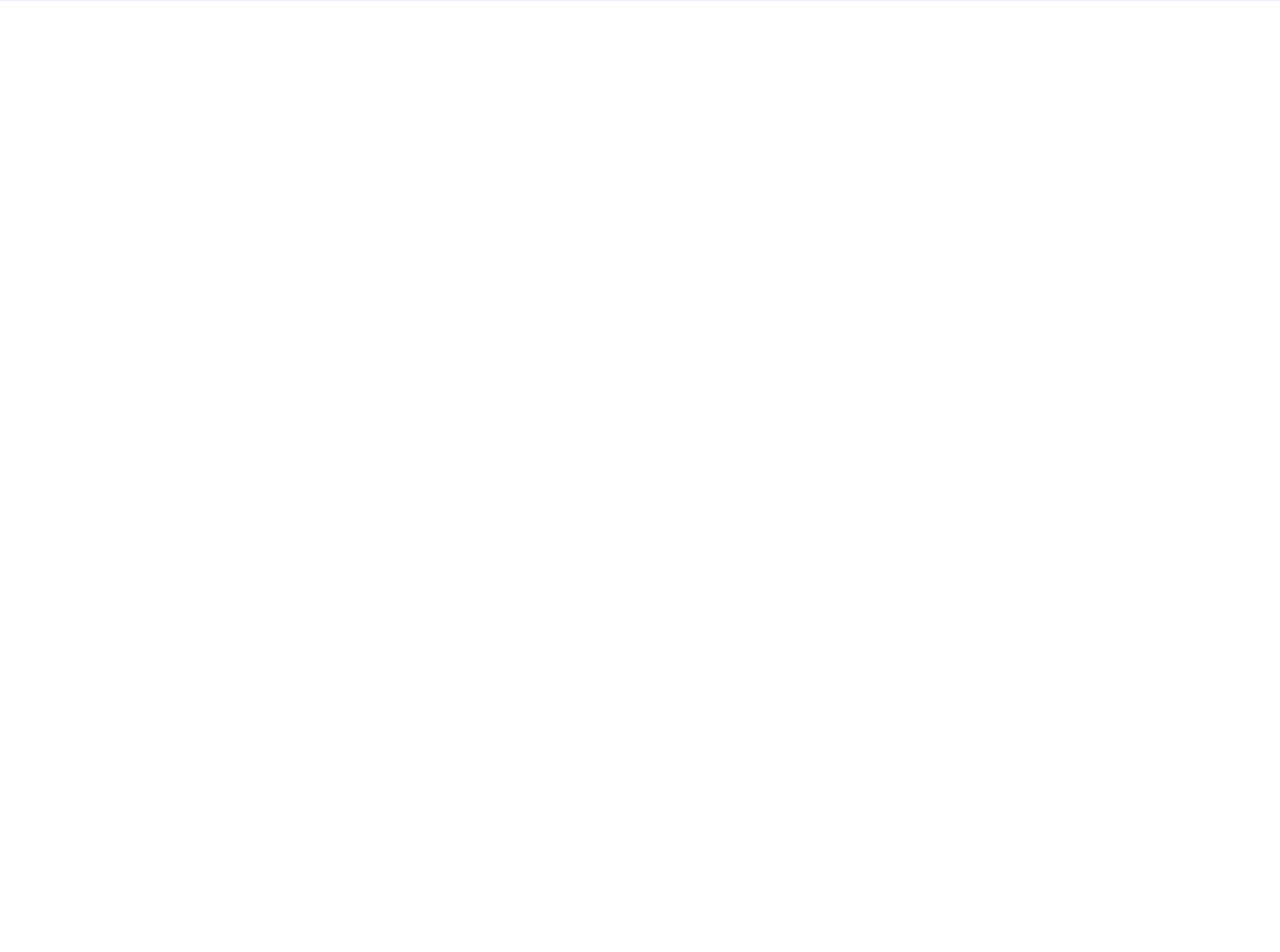
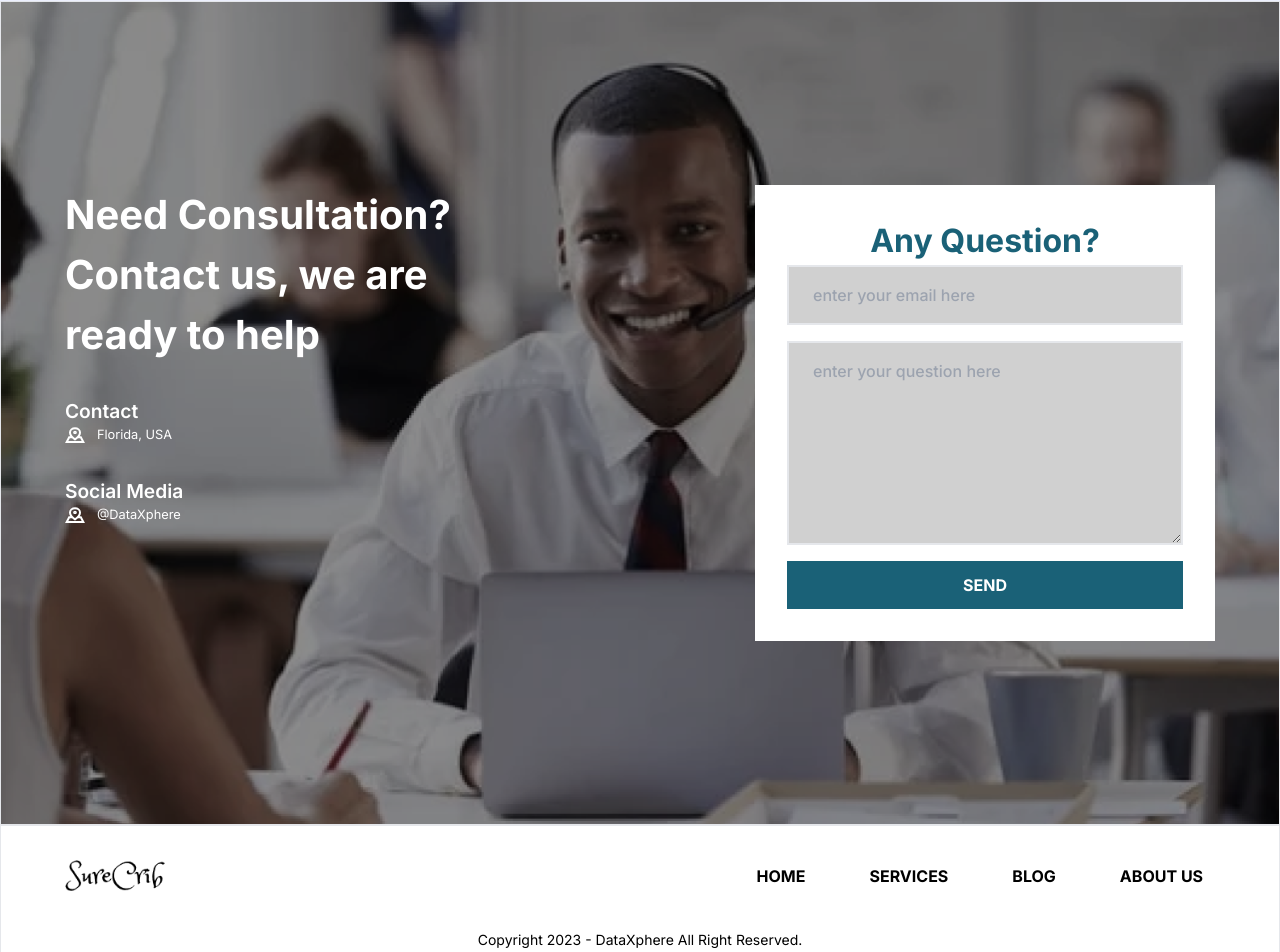
Before and after one commit to DataXphere/surecrib-frontend, a Next.js app: page / in a window 1280 px wide. Shown: the part 3427-4379 px from the top of the page. Before the commit the page ends 3428 px from the top, so only its background shows below. Built offline with nearby package versions, Linux system fonts and the light colour scheme.

Commit message:
contact us and footer

```diff
--- a/src/app/layout.js
+++ b/src/app/layout.js
@@ -1,14 +1,15 @@
-import './globals.css'
-import { Inter, Permanent_Marker } from 'next/font/google'
-import Nav from '@/components/Nav'
+import "./globals.css";
+import { Inter } from "next/font/google";
+import Nav from "@/components/Nav";
+import Footer from "@/components/Footer";
 
-const inter = Inter({ subsets: ['latin'] })
-// const permanent = Permanent_Marker({ subsets: ['latin'] }, { weight: '400' })
+const inter = Inter({ subsets: ["latin"] });
+// const permanent = Permanent_Marker({ subsets: ["latin"] });
 
 export const metadata = {
-  title: 'SureCrib',
+  title: "SureCrib",
   description: `Student's Housefinder`,
-}
+};
 
 export default function RootLayout({ children }) {
   return (
@@ -16,7 +17,8 @@ export default function RootLayout({ children }) {
       <body className={inter.className} suppressHydrationWarning={true}>
         <Nav></Nav>
         {children}
-        </body>
+        <Footer />
+      </body>
     </html>
-  )
+  );
 }
--- a/src/app/page.js
+++ b/src/app/page.js
@@ -1,6 +1,8 @@
 import Features from "@/components/Features";
 import HomeHero from "@/components/HomeHero";
 import Listings from "@/components/Listings";
+import Contact from "@/components/Contact";
+// import { Inter, Permanent Marker } from "next/font/google";
 
 const HomePage = () => {
   return (
@@ -14,7 +16,8 @@ const HomePage = () => {
         subheadingC="Verified Listings"
         textA="Our platform is exclusively designed to cater your requirement, ensuring you find the ideal apartment that suits your life style and budget."
         textB="No more disappointment due to outdated listing, you can view real time availability, ensuring the apartment  is ready for you."
-        textC="We value your safety and comfort, All our apartment undergo a vigorous  process, giving you o peace of mind as you explore your housing options."></Features>
+        textC="We value your safety and comfort, All our apartment undergo a vigorous  process, giving you o peace of mind as you explore your housing options."
+      ></Features>
       <Listings></Listings>
       <Features
         title="Features"
@@ -23,7 +26,9 @@ const HomePage = () => {
         subheadingC="Feedback and Support"
         textA="Offer a platform where landlords and property managers can list their student-friendly properties for rent."
         textB="Provide a service that helps students find compatible roommates based on shared preferences and lifestyle."
-        textC="A feedback system where users can provide suggestions and report issues, and offer responsive customer support."></Features>
+        textC="A feedback system where users can provide suggestions and report issues, and offer responsive customer support."
+      ></Features>
+      <Contact></Contact>
     </>
   );
 };
--- /dev/null
+++ b/src/components/Contact.js
@@ -0,0 +1,113 @@
+import React from "react";
+import Image from "next/image";
+import Link from "next/link";
+
+const Contact = () => {
+  return (
+    <>
+      <section className=" border bg-[url(/assets/customerservice.png)] bg-blend-hue bg-cover bg-no-repeat h-[824px] flex items-center">
+        <div className=" flex items-start justify-between w-[90%] m-auto ">
+          <div className="flex flex-col w-[40%] text-white space-y-8 ">
+            <h1 className=" font-bold text-[2.5rem] ">
+              Need Consultation? Contact us, we are ready to help
+            </h1>
+            <div className="flex flex-col  ">
+              <p className="font-semibold text-[1.2rem]">Contact</p>
+              <div className=" flex items-center gap-3">
+                <svg
+                  xmlns="http://www.w3.org/2000/svg"
+                  width="20"
+                  height="18"
+                  viewBox="0 0 20 18"
+                  fill="none"
+                >
+                  <g clip-path="url(#clip0_275_321)">
+                    <path
+                      d="M12.5001 11.2734H15.8334L18.3334 16.1247H1.66675L4.16675 11.2734H7.50008M10.8334 6.42198C10.8334 6.60579 10.7456 6.78207 10.5893 6.91205C10.4331 7.04202 10.2211 7.11504 10.0001 7.11504C9.77907 7.11504 9.56711 7.04202 9.41083 6.91205C9.25455 6.78207 9.16675 6.60579 9.16675 6.42198C9.16675 6.23818 9.25455 6.0619 9.41083 5.93192C9.56711 5.80195 9.77907 5.72893 10.0001 5.72893C10.2211 5.72893 10.4331 5.80195 10.5893 5.93192C10.7456 6.0619 10.8334 6.23818 10.8334 6.42198ZM5.00008 6.42198C5.00008 9.88725 10.0001 13.3525 10.0001 13.3525C10.0001 13.3525 15.0001 9.88725 15.0001 6.42198C15.0001 4.05383 12.7617 2.26367 10.0001 2.26367C7.23841 2.26367 5.00008 4.05383 5.00008 6.42198Z"
+                      stroke="white"
+                      stroke-width="2"
+                    />
+                  </g>
+                  <defs>
+                    <clipPath id="clip0_275_321">
+                      <rect
+                        width="20"
+                        height="16.6333"
+                        fill="white"
+                        transform="translate(0 0.877686)"
+                      />
+                    </clipPath>
+                  </defs>
+                </svg>
+                <p className="text-[0.8rem]">Florida, USA</p>
+              </div>
+            </div>
+            <div className="flex flex-col  ">
+              <p className="font-semibold text-[1.2rem]">Social Media</p>
+              <Link href="#" className=" flex items-center gap-3">
+                <svg
+                  xmlns="http://www.w3.org/2000/svg"
+                  width="20"
+                  height="18"
+                  viewBox="0 0 20 18"
+                  fill="none"
+                >
+                  <g clip-path="url(#clip0_275_321)">
+                    <path
+                      d="M12.5001 11.2734H15.8334L18.3334 16.1247H1.66675L4.16675 11.2734H7.50008M10.8334 6.42198C10.8334 6.60579 10.7456 6.78207 10.5893 6.91205C10.4331 7.04202 10.2211 7.11504 10.0001 7.11504C9.77907 7.11504 9.56711 7.04202 9.41083 6.91205C9.25455 6.78207 9.16675 6.60579 9.16675 6.42198C9.16675 6.23818 9.25455 6.0619 9.41083 5.93192C9.56711 5.80195 9.77907 5.72893 10.0001 5.72893C10.2211 5.72893 10.4331 5.80195 10.5893 5.93192C10.7456 6.0619 10.8334 6.23818 10.8334 6.42198ZM5.00008 6.42198C5.00008 9.88725 10.0001 13.3525 10.0001 13.3525C10.0001 13.3525 15.0001 9.88725 15.0001 6.42198C15.0001 4.05383 12.7617 2.26367 10.0001 2.26367C7.23841 2.26367 5.00008 4.05383 5.00008 6.42198Z"
+                      stroke="white"
+                      stroke-width="2"
+                    />
+                  </g>
+                  <defs>
+                    <clipPath id="clip0_275_321">
+                      <rect
+                        width="20"
+                        height="16.6333"
+                        fill="white"
+                        transform="translate(0 0.877686)"
+                      />
+                    </clipPath>
+                  </defs>
+                </svg>
+                <p className="text-[0.8rem]">@DataXphere</p>
+              </Link>
+            </div>
+          </div>
+          <div className="flex flex-col p-8 bg-white w-[40%] text-center ">
+            <h3 className="text-[2rem] text-[#1A6177] font-bold ">
+              Any Question?
+            </h3>
+            <form className="flex flex-col gap-y-4 ">
+              <label className="flex flex-col">
+                <input
+                  type="email"
+                  name="email"
+                  placeholder="enter your email here"
+                  className="pl-6 py-4 placeholder:text-secondary text-[#575757] bg-[#D0D0D0] outline-none border-2 font-medium"
+                />
+              </label>
+              <label className="flex flex-col">
+                <textarea
+                  rows={7}
+                  name="message"
+                  placeholder="enter your question here"
+                  className="pl-6 py-4 text-[#575757] bg-[#D0D0D0] py-4 text-black outline-none border-2 font-medium"
+                />
+              </label>
+
+              <button
+                type="submit"
+                className=" py-3 px-8 w-full self-center bg-[#1A6177] text-white font-bold "
+              >
+                SEND
+              </button>
+            </form>
+          </div>
+        </div>
+      </section>
+    </>
+  );
+};
+
+export default Contact;
--- /dev/null
+++ b/src/components/Footer.js
@@ -0,0 +1,29 @@
+import React from "react";
+import Link from "next/link";
+import Image from "next/image";
+import logo from "/public/assets/SureCrib.png";
+
+const Footer = () => {
+  return (
+    <>
+      <section className=" border bg-white shadow-lg">
+        <div className="w-[90%] mx-auto flex justify-between items-center sticky z-50 font-bold text-black h-[100px]">
+          <Image src={logo} alt="SureCrib Logo" width={100} height={100} />
+          <div className="w-4/5 flex justify-end justify-self-end gap-10 uppercase">
+            <Link href="/" className="p-3 hover:bg-[#80d0e9] hover:rounded-xl">Home</Link>
+            <Link href="#" className="p-3 hover:bg-[#80d0e9] hover:rounded-xl">Services</Link>
+            <Link href="#" className="p-3 hover:bg-[#80d0e9] hover:rounded-xl">Blog</Link>
+            <Link href="#" className="p-3 hover:bg-[#80d0e9] hover:rounded-xl">About Us</Link>
+            </div>
+        </div>
+        <div className="w-full flex justify-center items-center md:flex-row flex-col pb-4">
+      <p className="font-poppins font-normal text-center text-[14px] leading-[27px] text-black">
+      Copyright 2023 - DataXphere All Right Reserved.
+      </p>
+      </div>
+      </section>
+    </>
+  );
+};
+
+  export default Footer;
--- a/src/components/HomeHero.js
+++ b/src/components/HomeHero.js
@@ -20,7 +20,8 @@ const HomeHero = () => {
           <div className="flex bg-white p-4 mt-10 justify-between items-center w-[42rem] m-auto rounded-md">
             <label
               htmlFor="Institution"
-              className=" flex flex-col border-r-2 pr-3">
+              className=" flex flex-col border-r-2 pr-3"
+            >
               <p className="font-bold">Institution</p>
               <select>
                 <option value="1">Select School</option>
@@ -56,7 +57,8 @@ const HomeHero = () => {
               height="40"
               fill="currentColor"
               className="bi bi-house-add"
-              viewBox="0 0 16 16">
+              viewBox="0 0 16 16"
+            >
               <path d="M8.707 1.5a1 1 0 0 0-1.414 0L.646 8.146a.5.5 0 0 0 .708.708L2 8.207V13.5A1.5 1.5 0 0 0 3.5 15h4a.5.5 0 1 0 0-1h-4a.5.5 0 0 1-.5-.5V7.207l5-5 6.646 6.647a.5.5 0 0 0 .708-.708L13 5.793V2.5a.5.5 0 0 0-.5-.5h-1a.5.5 0 0 0-.5.5v1.293L8.707 1.5Z" />
               <path d="M16 12.5a3.5 3.5 0 1 1-7 0 3.5 3.5 0 0 1 7 0Zm-3.5-2a.5.5 0 0 0-.5.5v1h-1a.5.5 0 0 0 0 1h1v1a.5.5 0 1 0 1 0v-1h1a.5.5 0 1 0 0-1h-1v-1a.5.5 0 0 0-.5-.5Z" />
             </svg>
```
Also changed, not shown: public/assets/contactimg.webp (added), public/assets/customerservice.png (added).
